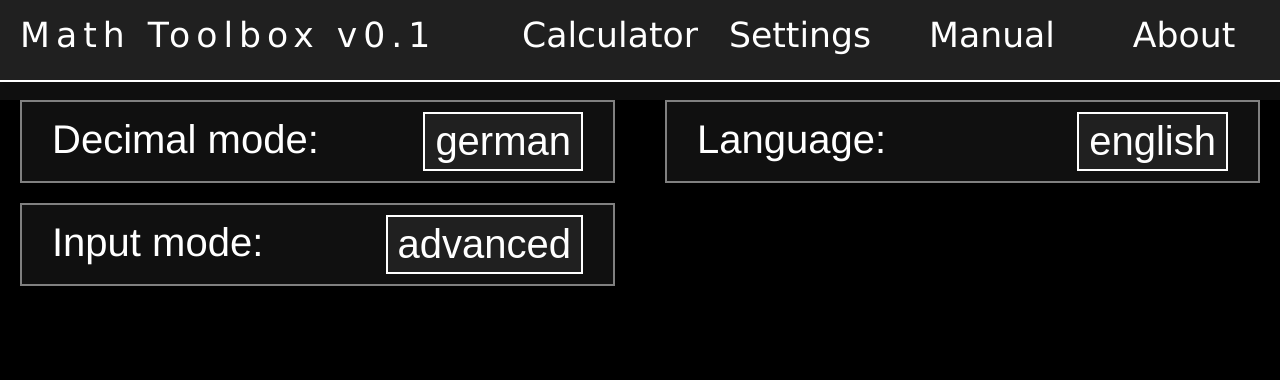
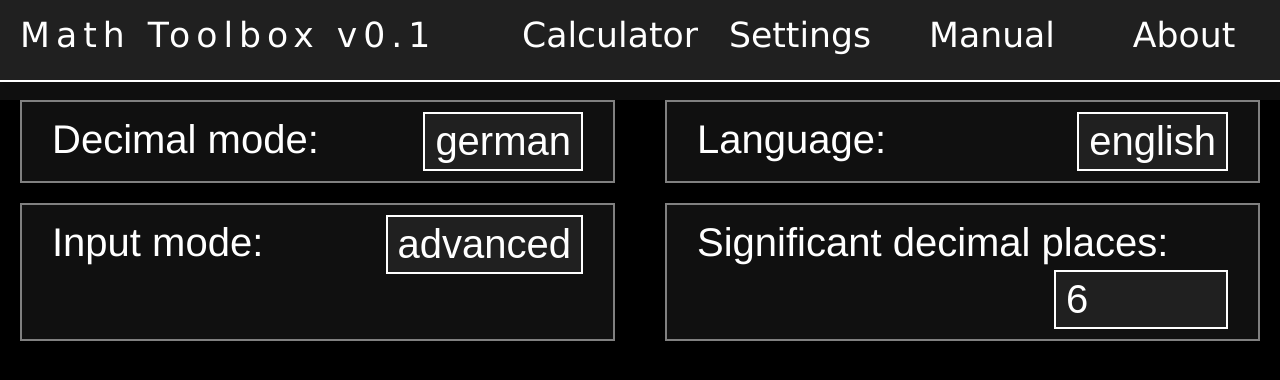
Before and after one commit to behrenle/Math-Explorer, a Vue app: page /#/settings in a window 1280 px wide. Shown: the top 380 px of the page. Built offline with nearby package versions, Linux system fonts and the light colour scheme.

Commit message:
added significant decimal places option

```diff
--- a/src/store.js
+++ b/src/store.js
@@ -6,9 +6,8 @@ const math = create(all);
 
 math.import(
   {
-    test: function(p) {
-      console.log(p)
-      return p;
+    s_round: function(x, n) {
+      return s_round(x, n);
     },
     sin: function(x) {
       if (x % (Math.PI * 2) === 0) {
@@ -43,6 +42,22 @@ Vue.use(Vuex);
 const COOKIE_EXPIRE_DAYS = 365 * 10;
 const COOKIE_SETTINGS_NAME = "settings";
 
+function s_round(x, n) {
+  if (Array.isArray(x) === true) {
+    var r = [];
+    for (var i = 0; i < x.length; i++) {
+      r[i] = s_round(x[i], n);
+    }
+    return r;
+  } else if (typeof x === "number") {
+    var k = 0;
+    while (x <= Math.pow(10, -k)) {
+      k++;
+    }
+    return Math.round(x * Math.pow(10,n + k)) / Math.pow(10,n + k);
+  }
+}
+
 function formatGerman2English(state, str) {
   if (state.decimalMode === "german") {
     return str
@@ -58,7 +73,8 @@ function saveSettings2Cookie(state) {
   let settings = {
     decimalMode: state.decimalMode,
     inputMode: state.inputMode,
-    language: state.language
+    language: state.language,
+    sDecimalPlaces: state.sDecimalPlaces
   };
   let d = new Date();
   d.setTime(d.getTime() + COOKIE_EXPIRE_DAYS * 24 * 3600000);
@@ -107,16 +123,30 @@ export default new Vuex.Store({
     inputMode:
       loadSettingsValue("inputMode") != null
         ? loadSettingsValue("inputMode")
-        : "advanced"
+        : "advanced",
+    sDecimalPlaces:
+      loadSettingsValue("sDecimalPlaces") != null
+        ? loadSettingsValue("sDecimalPlaces")
+        : 6
   },
   mutations: {
     EVALUATE_INPUT: (state, inputLine) => {
       let outputLine;
       try {
-        outputLine = math.evaluate(
-          formatGerman2English(state, inputLine),
-          state.scope
-        );
+        if (state.sDecimalPlaces > 0) {
+          outputLine = math.evaluate(
+            formatGerman2English(
+              state,
+              "s_round(" + inputLine + "," + state.sDecimalPlaces + ")"
+            ),
+            state.scope
+          );
+        } else {
+          outputLine = math.evaluate(
+            formatGerman2English(state, inputLine),
+            state.scope
+          );
+        }
       } catch {
         outputLine = "Input not correct!";
       }
@@ -155,6 +185,10 @@ export default new Vuex.Store({
         state.inputMode = "simple";
       }
       saveSettings2Cookie(state);
+    },
+    CHANGE_S_DECIMAL_PLACES: (state, n) => {
+      state.sDecimalPlaces = n;
+      saveSettings2Cookie(state);
     }
   },
   actions: {}
--- a/src/views/Settings.vue
+++ b/src/views/Settings.vue
@@ -18,6 +18,17 @@
         {{ inputMode }}
       </button>
     </div>
+    <div class="settings_element">
+      <span class="label">Significant decimal places:</span>
+      <input
+        class="settings_button number_input"
+        type="number"
+        min="0"
+        :value="sDecimalPlaces"
+        v-on:input="input_sDecimalPlaces()"
+        ref="input_sn_decimal"
+      >
+    </div>
   </div>
 </template>
 
@@ -30,11 +41,24 @@ export default {
     ...mapState({
       decimalMode: "decimalMode",
       inputMode: "inputMode",
-      language: "language"
+      language: "language",
+      sDecimalPlaces: "sDecimalPlaces"
     })
   },
   methods: {
-    ...mapMutations(["SWITCH_DECIMAL_MODE", "SWITCH_INPUT_MODE", "SWITCH_LANGUAGE"]),
+    input_sDecimalPlaces: function() {
+      var n = this.$refs.input_sn_decimal.value;
+      if (parseInt(n) != NaN) {
+        console.log("call");
+        this.CHANGE_S_DECIMAL_PLACES(parseInt(n));
+      }
+    },
+    ...mapMutations([
+      "SWITCH_DECIMAL_MODE",
+      "SWITCH_INPUT_MODE",
+      "SWITCH_LANGUAGE",
+      "CHANGE_S_DECIMAL_PLACES"
+    ])
   }
 };
 </script>
@@ -84,4 +108,18 @@ export default {
   float: left;
   padding: 5px 0px;
 }
+
+.number_input {
+  width: 150px;
+}
+
+input[type=number]::-webkit-inner-spin-button,
+input[type=number]::-webkit-outer-spin-button {
+  -webkit-appearance: none;
+  margin: 0;
+}
+
+input[type=number] {
+  -moz-appearance:textfield; /* Firefox */
+}
 </style>
```
